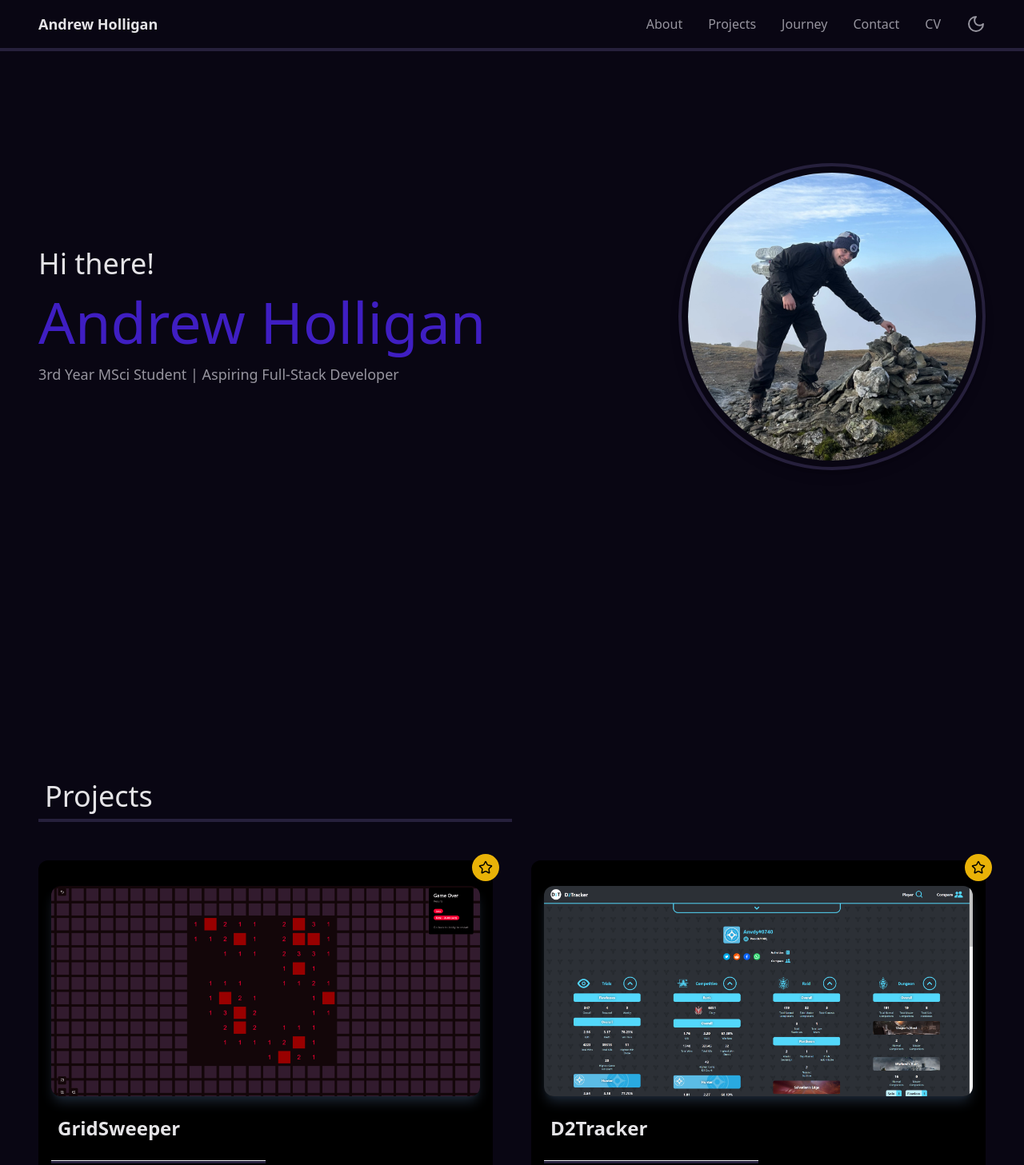
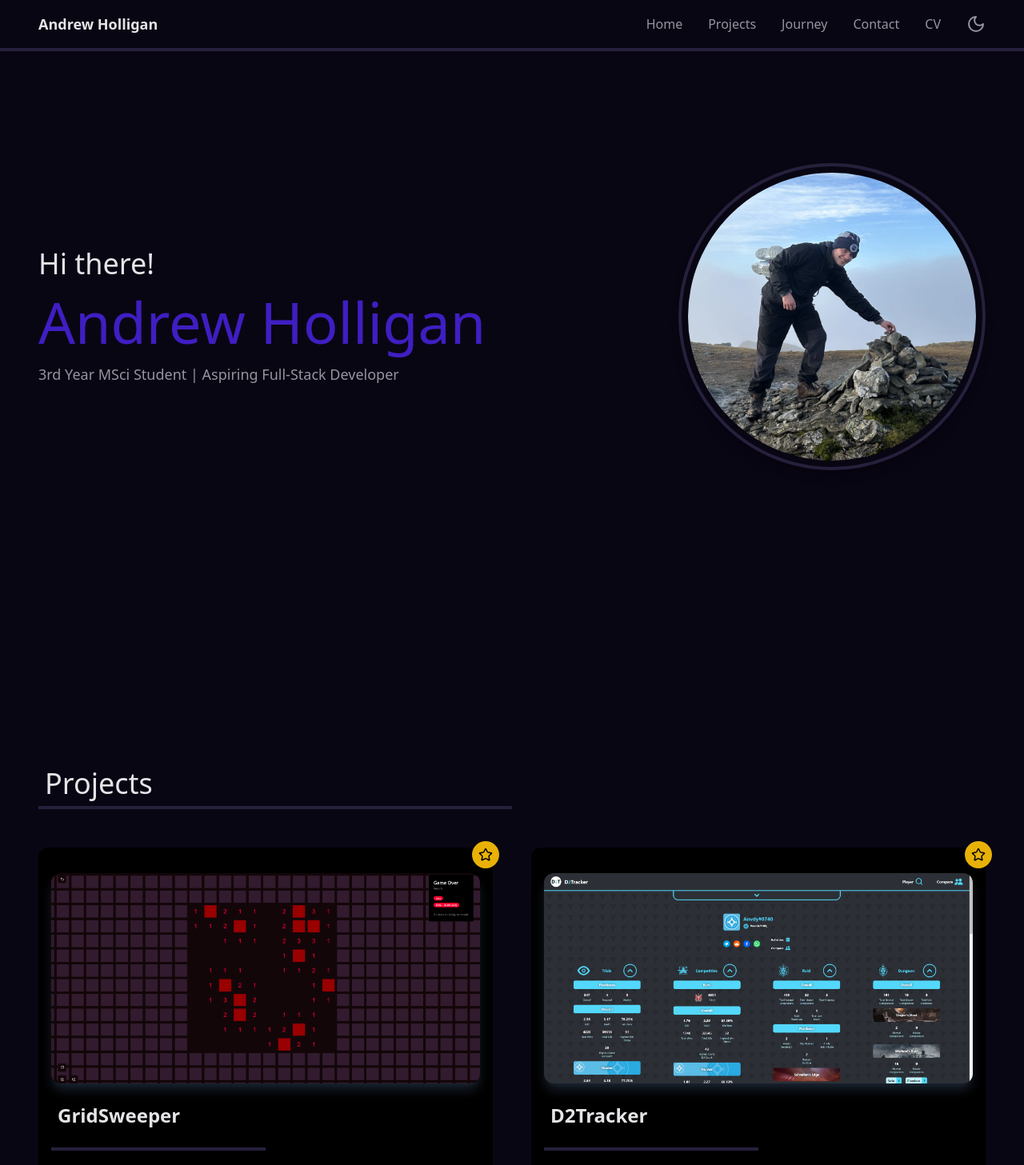
Before and after one commit to andrew-holligan/Portfolio, a React (Vite) app in the folder client/: page / in a window 1280 px wide. Shown: the top 1457 px of the page at 80% size. Built offline with nearby package versions, Linux system fonts and the light colour scheme.

Commit message:
chore: smooth scrolling

```diff
--- a/client/src/App.tsx
+++ b/client/src/App.tsx
@@ -1,8 +1,9 @@
 import { ThemeProvider } from "./contexts/ThemeProvider";
 
 import Navbar from "./components/navbar/Navbar";
-import About from "./components/about/About";
-import Projects from "./components/projects/Projects";
+import About from "./views/about/About";
+import Projects from "./views/projects/Projects";
+import Journey from "./views/journey/Journey";
 
 function AppContent() {
   return (
@@ -12,6 +13,7 @@ function AppContent() {
       <main className="container">
         <About />
         <Projects />
+        <Journey />
       </main>
     </>
   );
--- a/client/src/components/navbar/Navbar.tsx
+++ b/client/src/components/navbar/Navbar.tsx
@@ -3,7 +3,10 @@ import SmallScreenLinks from "./SmallScreenLinks";
 
 function Navbar() {
   return (
-    <nav className="sticky top-0 z-50 flex h-16 items-center justify-between border-b-4 border-border bg-background px-12">
+    <nav
+      id="navbar"
+      className="sticky top-0 z-50 flex h-16 items-center justify-between border-b-4 border-border bg-background px-12"
+    >
       {/* NAME */}
       <a href="/" className="text-lg font-semibold text-foreground">
         Andrew Holligan
@@ -14,10 +17,10 @@ function Navbar() {
         <ul className="flex gap-8 max-md:hidden">
           <li>
             <a
-              href="#about"
+              href="#"
               className="font-medium text-muted-foreground transition-colors hover:text-foreground"
             >
-              About
+              Home
             </a>
           </li>
           <li>
--- a/client/src/components/navbar/SmallScreenLinks.tsx
+++ b/client/src/components/navbar/SmallScreenLinks.tsx
@@ -24,11 +24,11 @@ function SmallScreenLinks({ className }: { className?: string }) {
           <ul className="flex h-[calc(100vh-68px)] flex-col items-center justify-center gap-8">
             <li>
               <a
-                href="#about"
+                href="#"
                 onClick={handleSetIsClose}
                 className="text-2xl font-medium text-muted-foreground transition-colors hover:text-foreground"
               >
-                About
+                Home
               </a>
             </li>
             <li>
--- a/client/src/index.css
+++ b/client/src/index.css
@@ -3,6 +3,10 @@
 @tailwind utilities;
 
 @layer base {
+  html {
+    scroll-behavior: smooth;
+  }
+
   :root {
     --background: 252 100% 95%;
     --foreground: 252 5% 0%;
@@ -25,6 +29,7 @@
     --ring: 252 73% 44%;
     --radius: 0.5rem;
   }
+
   .dark {
     --background: 252 50% 5%;
     --foreground: 252 5% 90%;
--- a/client/src/components/about/About.tsx
+++ b/client/src/views/about/About.tsx
@@ -3,7 +3,7 @@ import ProfileAsset from "../../assets/about/profile.webp";
 function About() {
   return (
     <section
-      id="#about"
+      id="about"
       className="flex h-[calc(100vh-136px)] items-center justify-between gap-12 px-12 max-md:flex-col max-md:justify-center"
     >
       {/* INTRO */}
--- /dev/null
+++ b/client/src/views/journey/Journey.tsx
@@ -0,0 +1,14 @@
+function Journey() {
+  return (
+    <section id="journey" className="my-32 flex flex-col gap-12 px-12 py-24">
+      {/* HEADING */}
+      <h2 className="w-1/2 border-b-4 border-border p-2 text-4xl text-foreground max-xl:text-3xl max-md:text-2xl max-sm:text-xl">
+        Journey
+      </h2>
+
+      {/* JOURNEY */}
+    </section>
+  );
+}
+
+export default Journey;
--- a/client/src/components/projects/Project.tsx
+++ b/client/src/views/projects/Project.tsx
@@ -35,7 +35,7 @@ function Project({
 
       <h3 className="p-2 text-2xl font-semibold text-foreground">{title}</h3>
 
-      <hr className="h-1 w-1/2 bg-border" />
+      <hr className="h-1 w-1/2 border-none bg-border text-border" />
 
       <div className="space-y-2">
         {description.map((paragraph, index) => (
--- a/client/src/components/projects/Projects.tsx
+++ b/client/src/views/projects/Projects.tsx
@@ -7,7 +7,7 @@ import Project from "./Project";
 
 function Projects() {
   return (
-    <section id="#projects" className="flex flex-col gap-12 px-12 py-60">
+    <section id="projects" className="my-32 flex flex-col gap-12 px-12 py-24">
       {/* HEADING */}
       <h2 className="w-1/2 border-b-4 border-border p-2 text-4xl text-foreground max-xl:text-3xl max-md:text-2xl max-sm:text-xl">
         Projects
```
